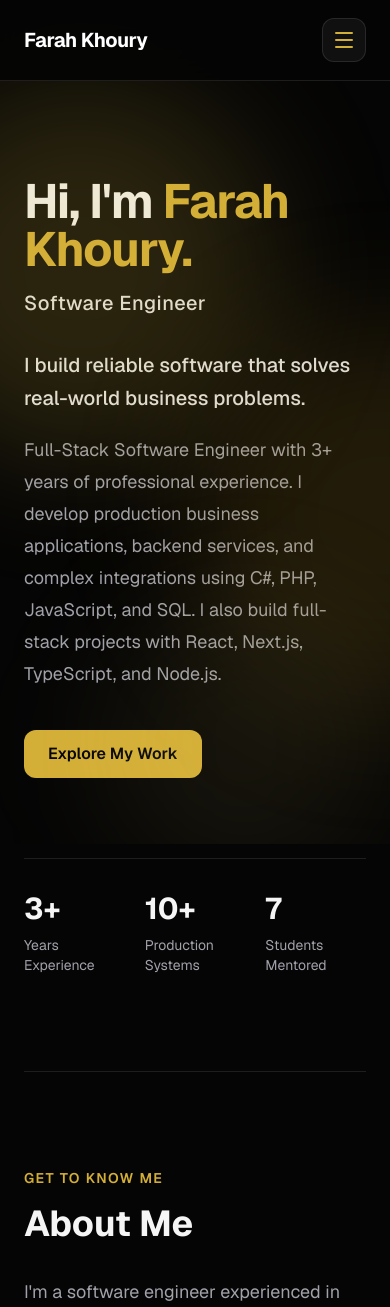
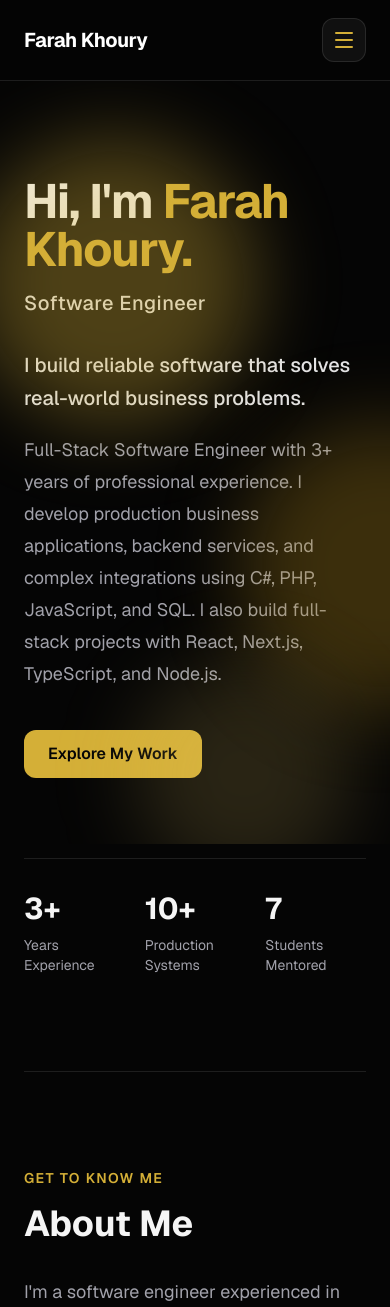
Before and after one commit to farahkh99/farah-portfolio, a Next.js app: page / in a window 390 px wide. Shown: the top 1307 px of the page. Built offline with nearby package versions, Linux system fonts and the light colour scheme.

Commit message:
fix(ui): improve ambient glow visibility on small screens

```diff
--- a/src/components/AnimatedBackground.tsx
+++ b/src/components/AnimatedBackground.tsx
@@ -4,14 +4,12 @@ export default function AnimatedBackground() {
       aria-hidden="true"
       className="pointer-events-none fixed inset-0 z-0 overflow-hidden"
     >
-      {/* Left gold glow */}
-      <div className="ambient-orb absolute -left-40 top-10 h-96 w-96 rounded-full bg-[#d4af37]/18 blur-3xl" />
+      {/* Mobile glows are closer to the center and more visible; desktop stays subtle. */}
+      <div className="ambient-orb absolute -left-20 top-[12%] h-72 w-72 rounded-full bg-[#d4af37]/35 blur-2xl sm:-left-40 sm:top-10 sm:h-96 sm:w-96 sm:bg-[#d4af37]/18 sm:blur-3xl" />
 
-      {/* Right warm gold glow */}
-      <div className="ambient-orb ambient-orb-slow absolute -right-32 top-1/3 h-96 w-96 rounded-full bg-[#b8901f]/16 blur-3xl" />
+      <div className="ambient-orb ambient-orb-slow absolute -right-20 top-[45%] h-72 w-72 rounded-full bg-[#b8901f]/30 blur-2xl sm:-right-32 sm:top-1/3 sm:h-96 sm:w-96 sm:bg-[#b8901f]/16 sm:blur-3xl" />
 
-      {/* Optional subtle center glow for richer depth */}
-      <div className="ambient-orb absolute left-1/2 top-2/3 h-72 w-72 -translate-x-1/2 rounded-full bg-[#e6c766]/8 blur-3xl" />
+      <div className="ambient-orb absolute left-[calc(50%-7rem)] top-[74%] h-56 w-56 rounded-full bg-[#e6c766]/16 blur-2xl sm:left-[calc(50%-9rem)] sm:top-2/3 sm:h-72 sm:w-72 sm:bg-[#e6c766]/8 sm:blur-3xl" />
     </div>
   );
 }
```
